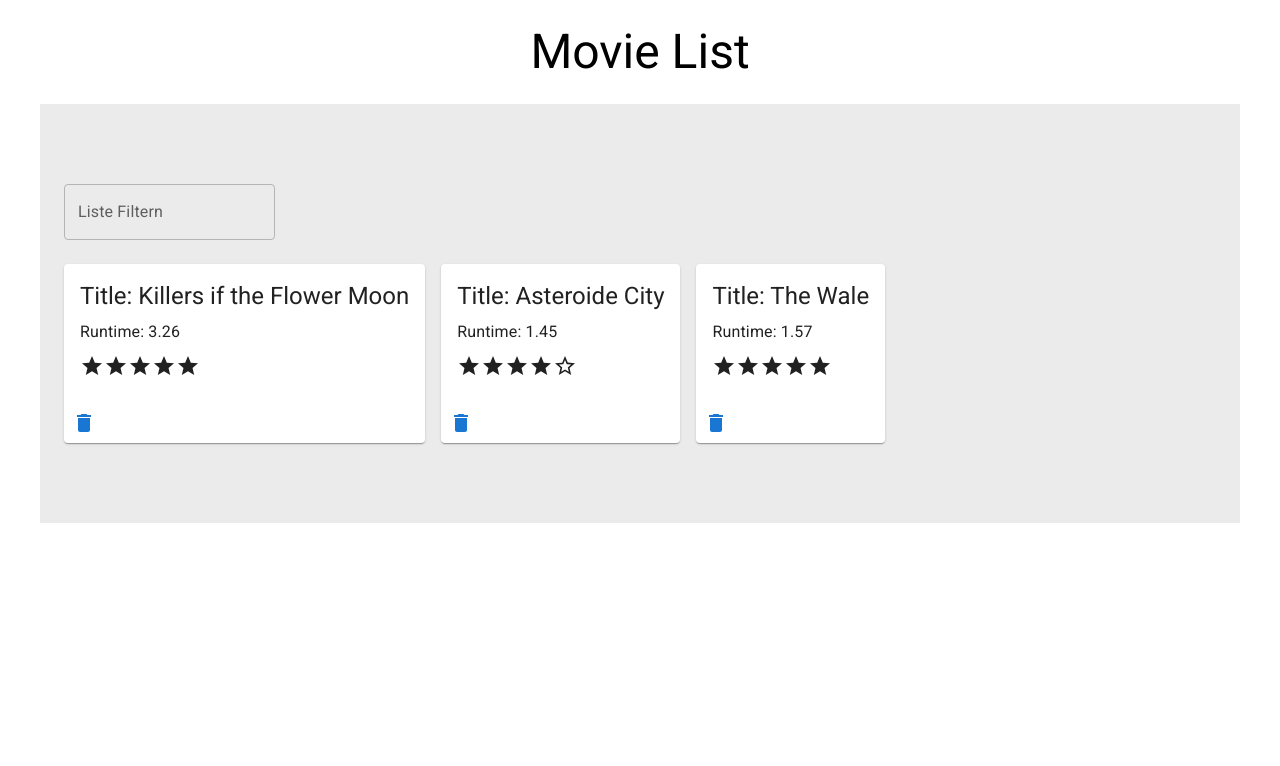
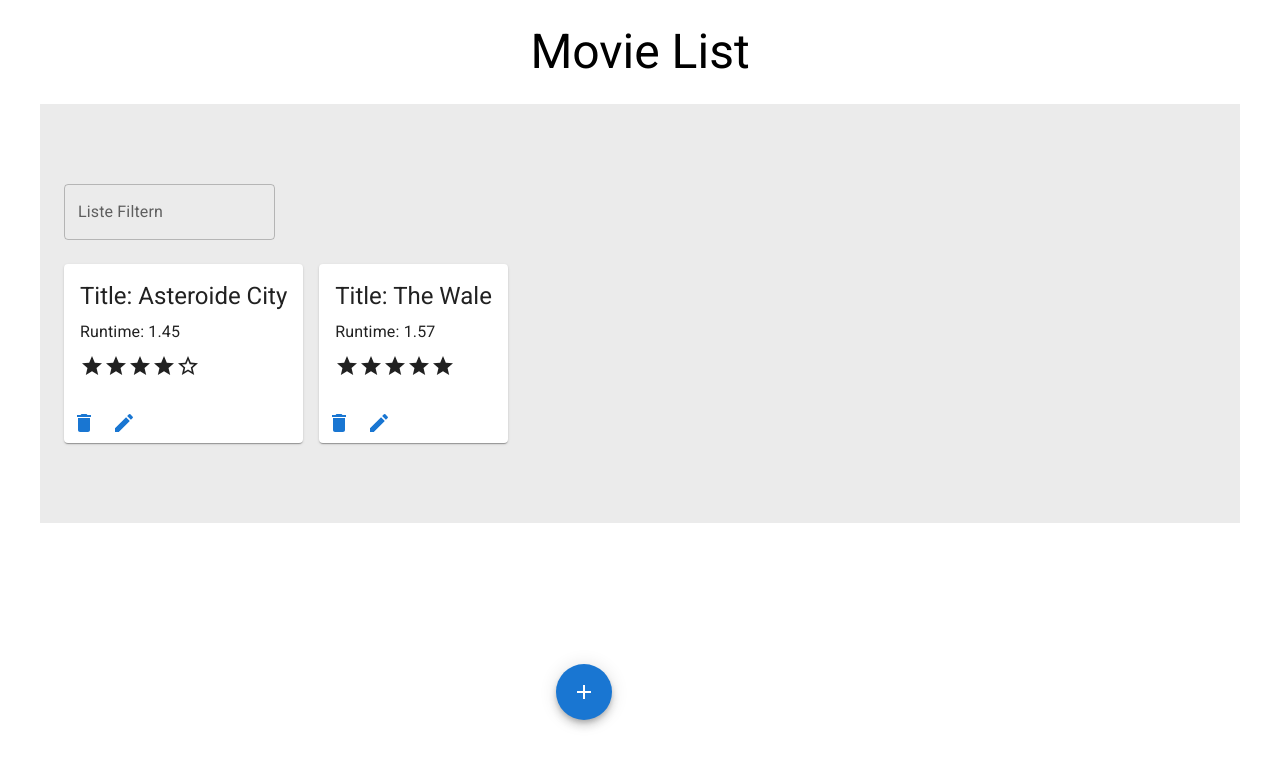
Before and after one commit to DPlauder/first_react, a React (Vite) app: page / in a window 1280 px wide. Shown: the top 766 px of the page. Built offline with nearby package versions, Linux system fonts and the light colour scheme; data requests are answered from the project's data file.

Commit message:
before bug

```diff
--- a/data.json
+++ b/data.json
@@ -1,21 +1,14 @@
 {
   "movies": [
     {
-      "id": 1,
-      "title": "Killers if the Flower Moon",
-      "director": "Marting Scorcese",
-      "runtime": 3.26,
-      "rating": 5
-    },
-    {
-      "id": 2,
+      "id": "2",
       "title": "Asteroide City",
       "director": "Wes Anderson",
       "runtime": 1.45,
       "rating": 4
     },
     {
-      "id": 3,
+      "id": "3",
       "title": "The Wale",
       "director": "Darren Aronofsjy",
       "runtime": 1.57,
--- a/src/components/FormEdit.tsx
+++ b/src/components/FormEdit.tsx
@@ -1,8 +1,7 @@
-import { IMovie, MovieInput } from "../ts/interfaces/global_interfaces";
+import { MovieInput } from "../ts/interfaces/global_interfaces";
 import { useForm } from "react-hook-form";
 import { useEffect } from "react";
 import { yupResolver } from "@hookform/resolvers/yup";
-import style from "./css/FormEdit.module.css";
 import movieShema from "./validationShema";
 import {
   Dialog,
@@ -17,7 +16,7 @@ interface Props {
   open: boolean;
   onSave: (movie: MovieInput) => void;
   onClose: (isClosed: boolean) => void;
-  movie: MovieInput;
+  movie?: MovieInput;
 }
 
 export default function FormEdit({
@@ -51,6 +50,7 @@ export default function FormEdit({
               {...register("title")}
               error={!!errors.title}
               label="Title"
+              sx={{ mb: "10px" }}
             />
             {errors.title && <div>{errors.title.message}</div>}
           </div>
@@ -59,6 +59,7 @@ export default function FormEdit({
               {...register("director")}
               error={!!errors.director}
               label="Director"
+              sx={{ mb: "10px" }}
             />
             {errors.director && <div>{errors.director.message}</div>}
           </div>
@@ -74,7 +75,7 @@ export default function FormEdit({
             <Button color="primary" type="submit">
               Save
             </Button>
-            <Button color="secondary" onClick={onClose}>
+            <Button color="secondary" onClick={() => onClose(false)}>
               Cancel
             </Button>
           </DialogActions>
--- a/src/components/MovieList.tsx
+++ b/src/components/MovieList.tsx
@@ -1,22 +1,36 @@
 import MovieListItem from "./MovieListItem";
 import useMovies from "./useMovies";
-import { Container, Grid, TextField } from "@mui/material";
+import { Container, Grid, TextField, Fab } from "@mui/material";
+import Add from "@mui/icons-material/Add";
 import { IMovie } from "../ts/interfaces/global_interfaces";
 import { useState } from "react";
 import DeleteDialog from "./DeleteDialog";
+import FormEdit from "./FormEdit";
+import { MovieInput } from "../ts/interfaces/global_interfaces";
 
 export default function MovieList() {
-  const [movies, err, handleDelete] = useMovies();
+  const [movies, err, handleDelete, handleSubmit] = useMovies();
   const [filter, setFilter] = useState("");
   const [deleteDialog, setDeleteDialog] = useState<{
     open: boolean;
     movie: IMovie | null;
   }>({ open: false, movie: null });
+  const [formDialog, setFormDialog] = useState<{
+    open: boolean;
+    movie?: IMovie;
+  }>({ open: false });
   const handleDialog = (open: boolean, movie: IMovie) => {
     if (open) {
       setDeleteDialog({ open: true, movie });
     } else {
       setDeleteDialog({ open: false, movie: null });
+    }
+  };
+  const handleEditDialog = (open: boolean, movie: IMovie) => {
+    if (open) {
+      setFormDialog({ open: true, movie });
+    } else {
+      setFormDialog({ open: false, movie: undefined });
     }
   };
   {
@@ -48,6 +62,7 @@ export default function MovieList() {
                     movie={movie}
                     //onDelete={handleDelete as (movie: IMovie) => Promise<void>}
                     onDialog={handleDialog}
+                    onEdit={handleEditDialog}
                   />
                 );
               })}
@@ -65,6 +80,27 @@ export default function MovieList() {
               setDeleteDialog({ open: false, movie: null });
             }}
           ></DeleteDialog>
+          <FormEdit
+            onSave={(movie: MovieInput) => {
+              setFormDialog({ open: false, movie: undefined });
+              (handleSubmit as (movie: MovieInput) => Promise<void>)(movie);
+            }}
+            open={formDialog.open}
+            onClose={() => setFormDialog({ open: false, movie: undefined })}
+            movie={formDialog.movie}
+          />
+          <Fab
+            color="primary"
+            onClick={() => setFormDialog({ open: true, movie: undefined })}
+            sx={{
+              position: "fixed",
+              right: "50%",
+              bottom: "10%",
+              transform: "translateX(-50%)",
+            }}
+          >
+            <Add />
+          </Fab>
         </Container>
       );
     }
--- a/src/components/MovieListItem.tsx
+++ b/src/components/MovieListItem.tsx
@@ -1,22 +1,18 @@
 import style from "./css/MovieListItem.module.css";
 import { IMovie } from "../ts/interfaces/global_interfaces";
 import Rating from "./Rating";
-import {
-  Card,
-  CardContent,
-  CardActions,
-  IconButton,
-  Grid,
-  Typography,
-} from "@mui/material";
+import { Card, CardContent, IconButton, Grid, Typography } from "@mui/material";
+import { Edit } from "@mui/icons-material";
+
 import DeleteIcon from "@mui/icons-material/Delete";
 
 interface Props {
   movie: IMovie;
   onDialog: (open: boolean, movie: IMovie) => void;
+  onEdit: (open: boolean, movie: IMovie) => void;
 }
 
-export default function MovieListItem({ movie, onDialog }: Props) {
+export default function MovieListItem({ movie, onDialog, onEdit }: Props) {
   const classNames = [style.movieCard];
   if (movie.rating >= 5) classNames.push(style.fiveStar);
   return (
@@ -45,6 +41,13 @@ export default function MovieListItem({ movie, onDialog }: Props) {
         >
           <DeleteIcon />
         </IconButton>
+        <IconButton
+          color="primary"
+          aria-label="edit-movie"
+          onClick={() => onEdit(true, movie)}
+        >
+          <Edit />
+        </IconButton>
       </Card>
     </Grid>
   );
--- a/src/components/useMovies.tsx
+++ b/src/components/useMovies.tsx
@@ -35,14 +35,32 @@ export default function useMovies() {
     }
   }
   async function handleAdd(movie: IMovie): Promise<void> {
+    let method = "Post";
+    let url = "/movies";
+    if (movie.id) {
+      method = "PUT";
+      url += `/${movie.id}`;
+    }
+
     const options = {
       method: "POST",
       body: JSON.stringify(movie),
       headers: { "Content-Type": "application/json" },
     };
-    const res = await fetch("/movies", options);
+    const res = await fetch(url, options);
     const data = await res.json();
-    setMovies((prevMovie) => [...prevMovie, data]);
+    if (movie.id) {
+      setMovies((prevMovies) =>
+        prevMovies?.map((prevMovie) => {
+          if (prevMovie.id === movie.id) {
+            return data;
+          }
+          return prevMovie;
+        })
+      );
+    } else {
+      setMovies((prevMovie) => [...prevMovie, data]);
+    }
   }
 
   return [movies, err, handleDelete, handleAdd];
```
